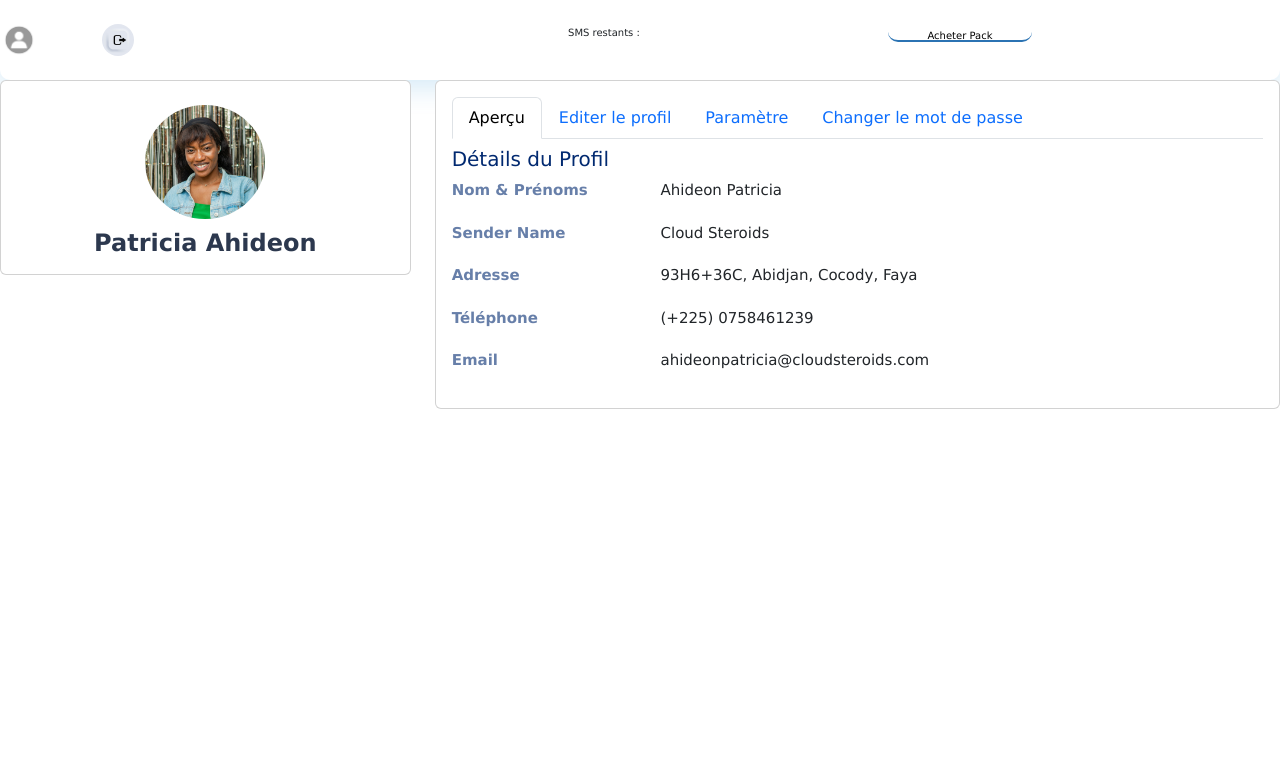
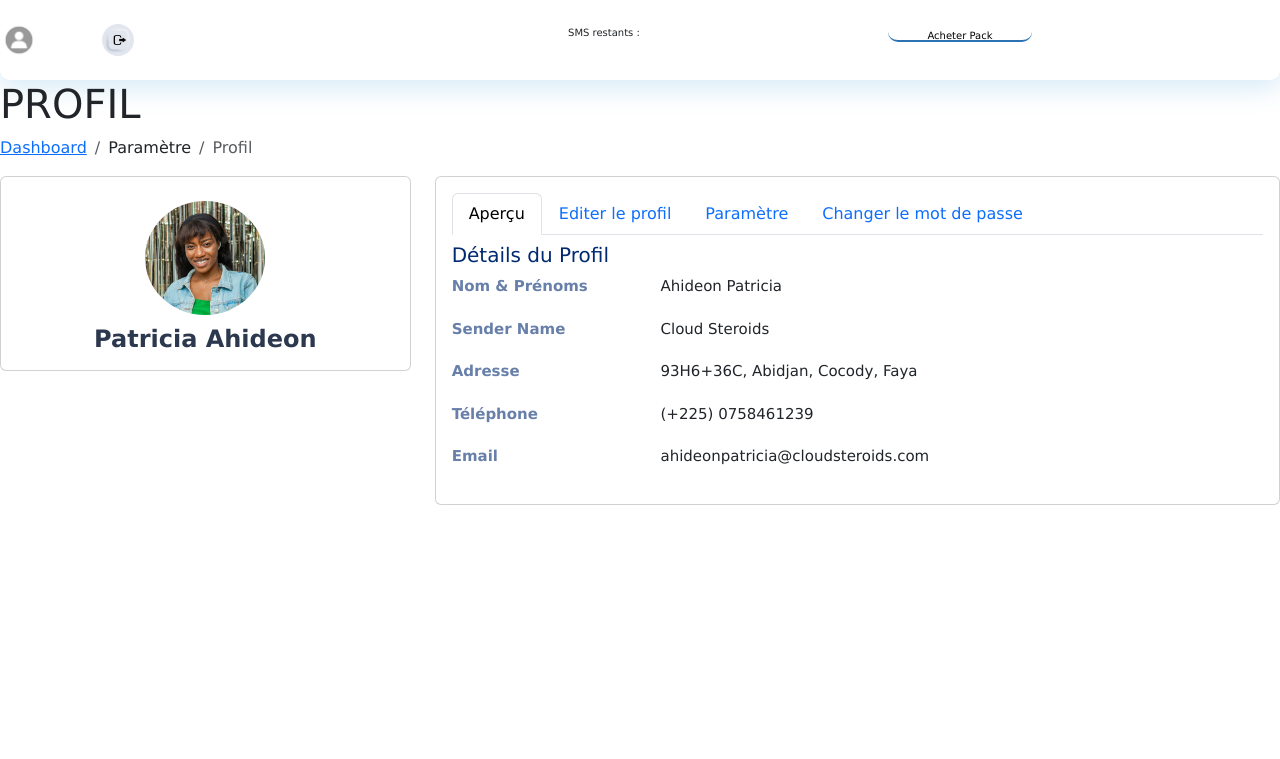
Before and after one commit to cloudsteroids/API_SMS, a PHP site: page /Contenu/sous-contenu/parametres/profil.php in a window 1280 px wide. Shown: the top 759 px of the page. Run offline with PHP 8.4, Linux system fonts and the light colour scheme.

Commit message:
Update profil.php
Ajustement de la page  profil

```diff
--- a/Contenu/sous-contenu/parametres/profil.php
+++ b/Contenu/sous-contenu/parametres/profil.php
@@ -16,7 +16,17 @@
     <?php
         include('../../nav/nav_horizontal.php');
     ?>
-        <div class="contain">
+        <div class="containn" id="containn">
+            <div class="pagetitle">
+                <h1>PROFIL</h1>
+                <nav>
+                    <ol class="breadcrumb">
+                        <li class="breadcrumb-item"><a href="../dashboard.php">Dashboard</a></li>
+                        <li class="breadcrumb-item">Paramètre</li>
+                        <li class="breadcrumb-item active">Profil</li>
+                    </ol>
+                </nav>
+            </div><!-- End Page Title -->
             <section class="section profile">
                 <div class="row">
                     <div class="col-xl-4">
```
